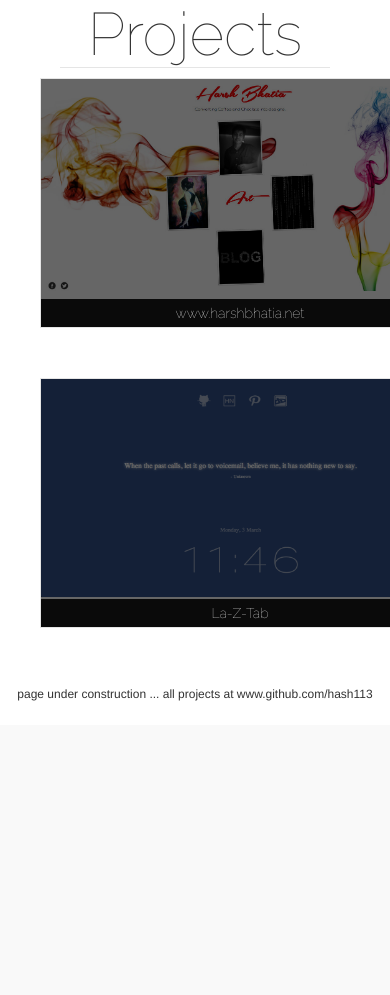
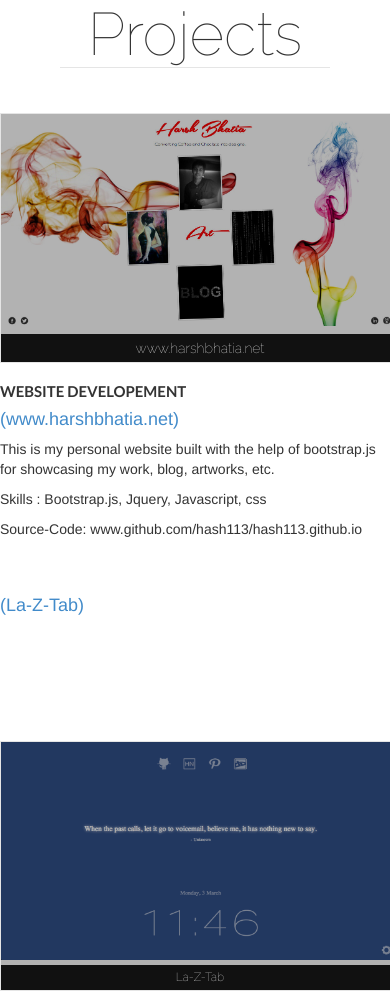
Before and after one commit to hash113/hash113.github.io, a PHP site: page /project.html in a window 390 px wide; the page is wider, and only the part inside the window is pictured. Shown: the part 119-1114 px from the top of that part. Before the commit the page ends 820 px from the top of that part, so only its background shows below. Run offline with PHP 8.4, Linux system fonts and the light colour scheme; some web fonts are replaced; grey boxes are pictures that could not be loaded.

Commit message:
font responsive

```diff
--- a/css/style_p.css
+++ b/css/style_p.css
@@ -22,20 +22,30 @@ body {
 	border-bottom: 1px solid rgba(0,0,0,0.1);
 }
 
+.big .projectimage {
+    position:relative;
+    width:300px;
+    height:300px;
+    	border: 1px solid rgba(0,0,0,0.1);
+overflow: hidden;
+}
 .projectimage {
     position:relative;
     width:400px;
     height:250px;
-    	border: 1px solid rgba(0,0,0,0.1);
-
+        border: 1px solid rgba(0,0,0,0.1);
+overflow: hidden;
 }
 .projectimage img {
     width:100%;
+    display: inline-table;
     vertical-align:top;
+    background-repeat: no-repeat;
+    background-size: cover;
 }
 .projectimage:after, .projectimage:before {
     position:absolute;
-    /*opacity:0;*/
+    opacity:1;
     transition: all 0.5s;
     -webkit-transition: all 0.5s;
 }
@@ -43,7 +53,7 @@ body {
     content:'\A';
     width:100%; height:100%;
     top:0; left:0;
-    background:rgba(0,0,0,0.6);
+    background:rgba(0,0,0,0.3);
 }
 .projectimage:before {
     content: attr(data-content);
@@ -60,18 +70,27 @@ body {
     font-family: "Raleway", cursive;
 }
 .projectimage:hover:after, .projectimage:hover:before {
-    opacity:0;
+    opacity:1;
+    background: rgba(0,0,0,0.6);
 }
 .project{
-	margin-bottom: 50px;
+	margin-bottom: 20px;
 	list-style: none;
 	display: inline-table;
 	color: white;
 }
 .project .description{
-	display: none;
+	display: inline-block;
+
+}
+.description h2{
+    font-size: 15px;
+    font-family: 'Lato', sans-serif;
+    font-weight: bold;
+
 }
 
-.project span{
-	display: none;
+a:hover{
+    color: black;
+    text-decoration: none;
 }
--- a/index.html
+++ b/index.html
@@ -6,7 +6,7 @@
         <meta name="viewport" content="width=device-width, initial-scale=1.0">
         <!-- Bootstrap -->
         <!-- <link href='http://fonts.googleapis.com/css?family=Raleway:100&text=HARSH%20BHATIA' rel='stylesheet' type='text/css'> -->
-        <link href='http://fonts.googleapis.com/css?family=Belleza|Gruppo' rel='stylesheet' type='text/css'>
+        <link href='http://fonts.googleapis.com/css?family=Gruppo' rel='stylesheet' type='text/css'>
         <link href="css/bootstrap.min.css" rel="stylesheet">
         <link rel="stylesheet" type="text/css" href="css/style_new.css" />
         <!-- Favicon -->
--- a/project.html
+++ b/project.html
@@ -15,6 +15,8 @@
     <link href="css/bootstrap.min.css" rel="stylesheet">
 
     <link href='http://fonts.googleapis.com/css?family=Raleway:100&text=HARSH%20BHATIA' rel='stylesheet' type='text/css'>
+    <link href='http://fonts.googleapis.com/css?family=Lato:400,700' rel='stylesheet' type='text/css'>
+
     <!--[if IE]>
         <script src="http://html5shiv.googlecode.com/svn/trunk/html5.js"></script>
         <![endif]-->
@@ -35,11 +37,17 @@
                 <a href="index.html"> HOME </a>
         </div>
         <h1 id="title">Projects</h1>
+
+
         <section id="projects">
             <ul>
-                <li class="project">
+                <li class="project big">
+                    </div>
+                    <div data-content="www.harshbhatia.net" class="projectimage">
+                        <img src="images/website.jpg" alt="" />
+                    </div>
                     <div class="description">
-                        <h2>Website Development</h2>
+                        <h2>WEBSITE DEVELOPEMENT</h2>
                         <a href="http://www.harshbhatia.net/">
                             <h4>(www.harshbhatia.net)</h4>
                         </a>
@@ -48,14 +56,11 @@
                             <p>Skills : Bootstrap.js, Jquery, Javascript, css</p>
                             <p>Source-Code: www.github.com/hash113/hash113.github.io</p>
                         </span>
-                    </div>
-                    <div data-content="www.harshbhatia.net" class="projectimage">
-                        <img src="images/website.jpg" alt="" />
-                    </div>
+
 
 
                 </li>
-                <li class="project">
+                <li class="project small">
                     <div class="description">
                         <h2>Chrome Extension Development</h2>
                         <a href="">
@@ -73,8 +78,132 @@
                     </div>
                 </li>
 
-            </ul>
-            <center><h6 > page under construction ... all projects at www.github.com/hash113</h6></center>
+                <li class="project big">
+                    <div class="description">
+                        <h2>Website Front-End Development</h2>
+                        <a href="">
+                            <h4>Melange</h4>
+                        </a>
+                        <span>
+                            <p>Google Chrome Extension build to increase productivity and accesibility. Providing custom colors in version 0.2, with motivational quotes and shortcut links it make a good use for lazy web surfers.</p>
+                            <p>Skills : Bootstrap.js, Jquery, Javascript, css</p>
+                            <p>Source-Code: www.github.com/hash113/hash113.github.io</p>
+                        </span>
+
+                    </div>
+                    <div data-content="Melange" class="projectimage">
+                        <img src="images/melange.png" alt="" />
+                    </div>
+                </li>
+              <!--   <li class="project">
+                    <div class="description">
+                        <h2>Photoshop Plugin/Script Development</h2>
+                        <a href="">
+                            <h4>PSW</h4>
+                        </a>
+                        <span>
+                            <p>Google Chrome Extension build to increase productivity and accesibility. Providing custom colors in version 0.2, with motivational quotes and shortcut links it make a good use for lazy web surfers.</p>
+                            <p>Skills : Bootstrap.js, Jquery, Javascript, css</p>
+                            <p>Source-Code: www.github.com/hash113/hash113.github.io</p>
+                        </span>
+
+                    </div>
+                    <div data-content="PSW" class="projectimage">
+                        <img src="images/psw.png" alt="" />
+                    </div>
+                </li>
+
+                <li class="project">
+                    <div class="description">
+                        <h2>Java Image Processing</h2>
+                        <a href="">
+                            <h4>Image Razor</h4>
+                        </a>
+                        <span>
+                            <p>Google Chrome Extension build to increase productivity and accesibility. Providing custom colors in version 0.2, with motivational quotes and shortcut links it make a good use for lazy web surfers.</p>
+                            <p>Skills : Bootstrap.js, Jquery, Javascript, css</p>
+                            <p>Source-Code: www.github.com/hash113/hash113.github.io</p>
+                        </span>
+
+                    </div>
+                    <div data-content="Image Razer" class="projectimage">
+                        <img src="images/imagerazer.jpg" alt="" />
+                    </div>
+                </li>
+
+                <li class="project">
+                    <div class="description">
+                        <h2>Chrome Extension Front-End Development</h2>
+                        <a href="">
+                            <h4>(La-Z-Tab)</h4>
+                        </a>
+                        <span>
+                            <p>Google Chrome Extension build to increase productivity and accesibility. Providing custom colors in version 0.2, with motivational quotes and shortcut links it make a good use for lazy web surfers.</p>
+                            <p>Skills : Bootstrap.js, Jquery, Javascript, css</p>
+                            <p>Source-Code: www.github.com/hash113/hash113.github.io</p>
+                        </span>
+
+                    </div>
+                    <div data-content="WikiYT" class="projectimage">
+                        <img src="images/wyt.jpg" alt="" />
+                    </div>
+                </li>
+
+               <li class="project">
+                    <div class="description">
+                        <h2>C++ Code Development</h2>
+                        <a href="">
+                            <h4>(La-Z-Tab)</h4>
+                        </a>
+                        <span>
+                            <p>Google Chrome Extension build to increase productivity and accesibility. Providing custom colors in version 0.2, with motivational quotes and shortcut links it make a good use for lazy web surfers.</p>
+                            <p>Skills : Bootstrap.js, Jquery, Javascript, css</p>
+                            <p>Source-Code: www.github.com/hash113/hash113.github.io</p>
+                        </span>
+
+                    </div>
+                    <div data-content="Soduku Solver" class="projectimage">
+                        <img src="images/h.jpg" alt="" />
+                    </div>
+                </li>
+
+                <li class="project">
+                    <div class="description">
+                        <h2>Website Front-end Devleopment</h2>
+                        <a href="">
+                            <h4>(La-Z-Tab)</h4>
+                        </a>
+                        <span>
+                            <p>Google Chrome Extension build to increase productivity and accesibility. Providing custom colors in version 0.2, with motivational quotes and shortcut links it make a good use for lazy web surfers.</p>
+                            <p>Skills : Bootstrap.js, Jquery, Javascript, css</p>
+                            <p>Source-Code: www.github.com/hash113/hash113.github.io</p>
+                        </span>
+
+                    </div>
+                    <div data-content="Sikliness Reference Data Labs" class="projectimage">
+                        <img src="images/h.jpg" alt="" />
+                    </div>
+                </li>
+
+                <li class="project">
+                    <div class="description">
+                        <h2>OpenCV Development</h2>
+                        <a href="">
+                            <h4>(La-Z-Tab)</h4>
+                        </a>
+                        <span>
+                            <p>Google Chrome Extension build to increase productivity and accesibility. Providing custom colors in version 0.2, with motivational quotes and shortcut links it make a good use for lazy web surfers.</p>
+                            <p>Skills : Bootstrap.js, Jquery, Javascript, css</p>
+                            <p>Source-Code: www.github.com/hash113/hash113.github.io</p>
+                        </span>
+
+                    </div>
+                    <div data-content="ClickPic" class="projectimage">
+                        <img src="images/h.jpg" alt="" />
+                    </div>
+                </li>
+
+            </ul> -->
         </section>
     </div>
     <!--container-->
```
Also changed, not shown: css/style_new.css (+18 -1 lines), images/imagerazer.jpg (added).
